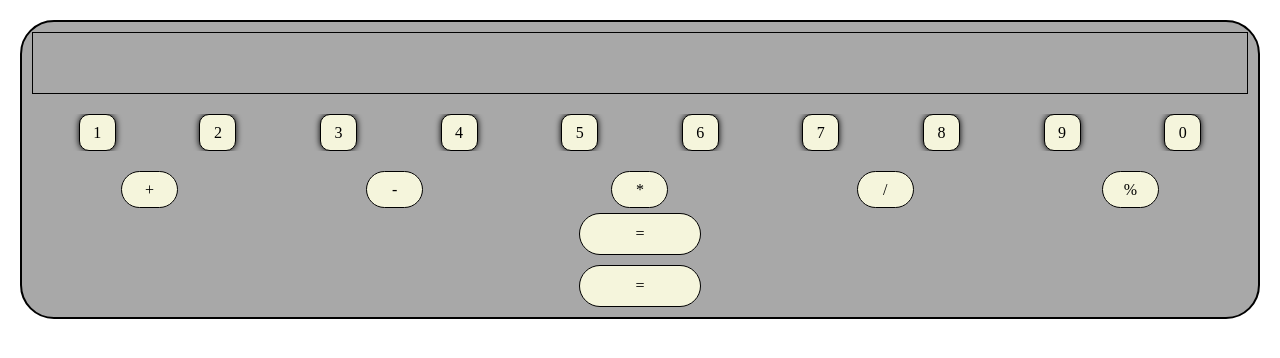
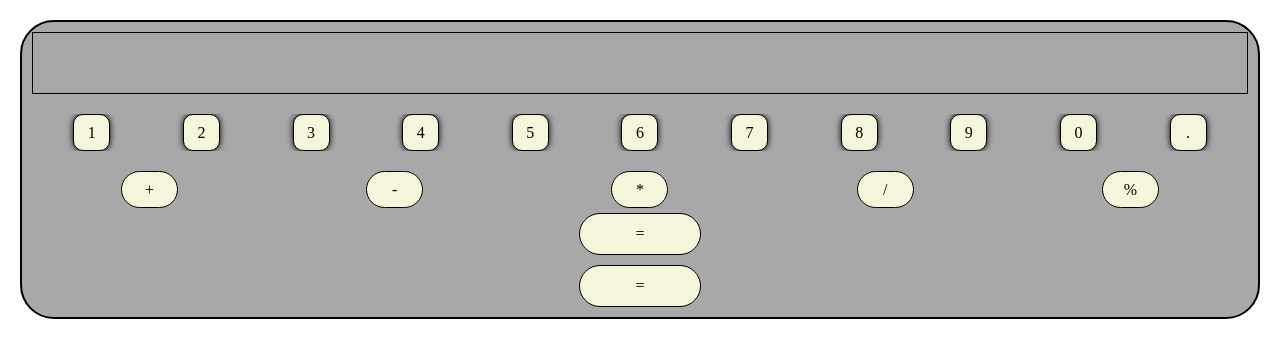
Before and after one commit to chooseanother09/Calculator-JS, a plain HTML site: page index.html in a window 1280 px wide. Drawn offline with Linux system fonts and the light colour scheme.

Commit message:
Added  '.'

```diff
--- a/index.html
+++ b/index.html
@@ -22,6 +22,7 @@
             <div class="btn-1">8</div>
             <div class="btn-1">9</div>
             <div class="btn-1">0</div>
+             <div class="btn-1">.</div>
         </div>
         <div class="sign">
             <div class="xt" onclick="plus()">+</div>
@@ -29,6 +30,7 @@
             <div class="xt">*</div>
             <div class="xt">/</div>
             <div class="xt">%</div>
+
         </div>
         <div class="total" onclick="equal()">=</div>
         <div class="total" onclick="reset()">=</div>
```
